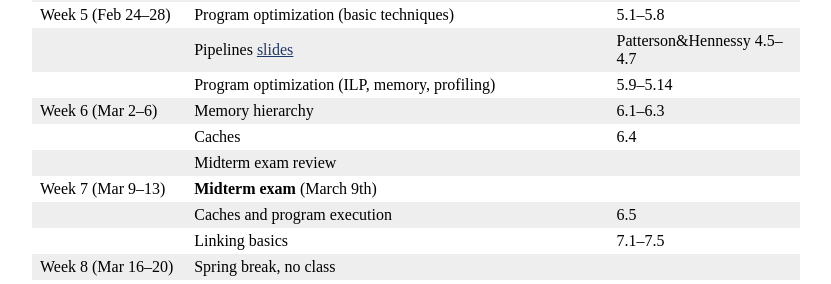
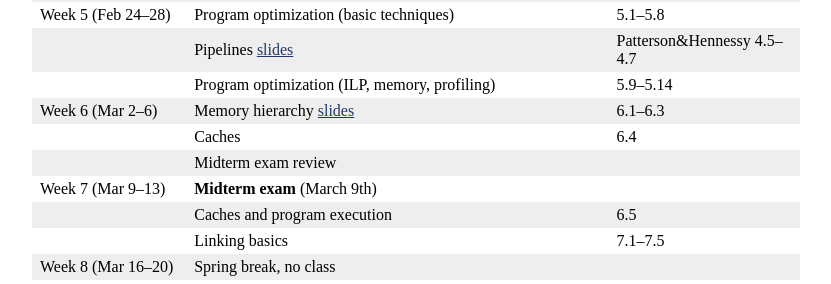
Before and after one commit to jhucsf/spring2020, a Jekyll site: the page built from schedule.md, in a window 1280 px wide. Shown: the part 711-995 px from the top of the page, without its empty margins (224-1055 px from the left). Built offline with Jekyll 4.4.1, drawn with Linux system fonts in a browser that asks for light colours.

Commit message:
public slides for lecture 15

```diff
--- a/schedule.md
+++ b/schedule.md
@@ -27,7 +27,7 @@ Week 4 (Feb 17–21) | [Assembly language in-class exercise](exercise/assembly.h
 Week 5 (Feb 24–28) | Program optimization (basic techniques) | 5.1–5.8 |
 &nbsp;             | Pipelines [slides](lectures/lecture13-public.pdf) | Patterson&amp;Hennessy 4.5–4.7
                    | Program optimization (ILP, memory, profiling) | 5.9–5.14
-Week 6 (Mar 2–6)   | Memory hierarchy | 6.1–6.3 |
+Week 6 (Mar 2–6)   | Memory hierarchy [slides](lectures/lecture15-public.pdf) | 6.1–6.3 |
                    | Caches | 6.4
                    | Midterm exam review |
 Week 7 (Mar 9–13)  | **Midterm exam** (March 9th)
```
Also changed, not shown: 1 other file.
